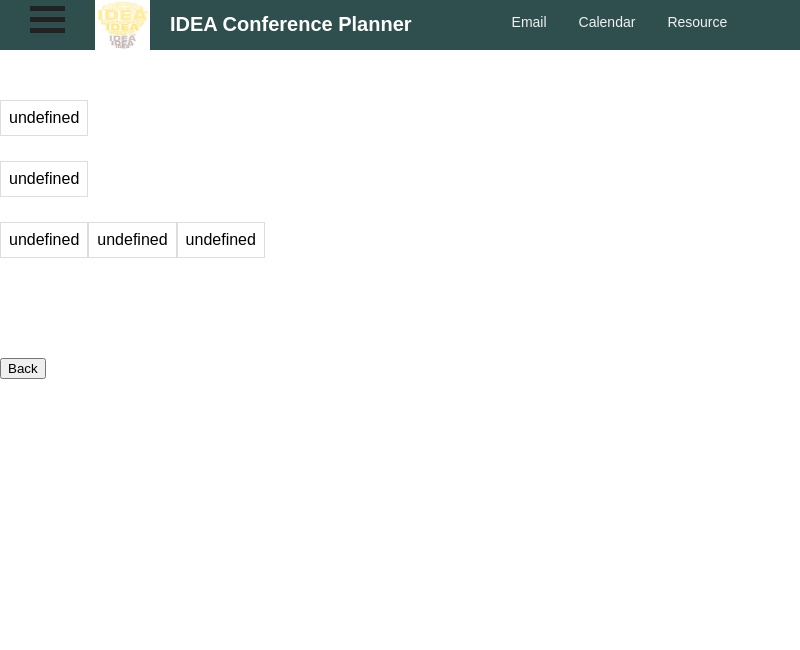
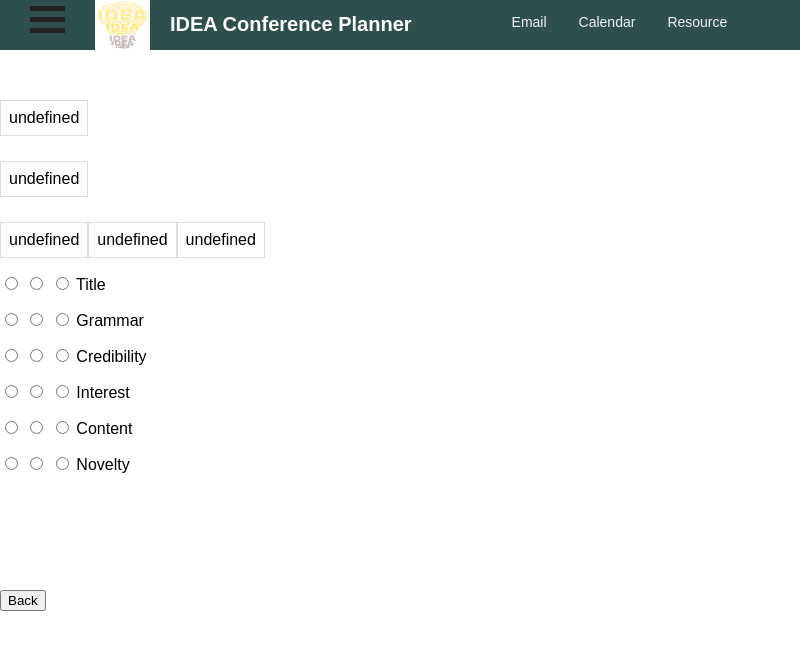
Before and after one commit to kraemerk/IDEAS-Conference-Planner, an Electron app: page ideas-conference-planner/index-rating.html in a window 800 px wide. Drawn offline with Linux system fonts and the light colour scheme.

Commit message:
radio buttons added for catagories

```diff
--- a/ideas-conference-planner/index-rating.html
+++ b/ideas-conference-planner/index-rating.html
@@ -35,6 +35,44 @@
     <div id="titleDiv" style="margin-top: 100px"></div>
     <div id="descDiv" style="margin-top: 25px"></div>
     <div id="objDiv" style="margin-top: 25px"></div>
+
+    <p>
+      <input class="with-gap" name="group1" type="radio" id="test1" />
+      <input class="with-gap" name="group1" type="radio" id="test1" />
+      <input class="with-gap" name="group1" type="radio" id="test1" />
+      <label for="test1">Title</label>
+    </p>
+    <p>
+      <input class="with-gap" name="group2" type="radio" id="test2" />
+      <input class="with-gap" name="group2" type="radio" id="test2" />
+      <input class="with-gap" name="group2" type="radio" id="test2" />
+      <label for="test2">Grammar</label>
+    </p>
+    <p>
+      <input class="with-gap" name="group3" type="radio" id="test3" />
+      <input class="with-gap" name="group3" type="radio" id="test3" />
+      <input class="with-gap" name="group3" type="radio" id="test3" />
+      <label for="test3">Credibility</label>
+    </p>
+    <p>
+      <input class="with-gap" name="group4" type="radio" id="test4" />
+      <input class="with-gap" name="group4" type="radio" id="test4" />
+      <input class="with-gap" name="group4" type="radio" id="test4" />
+      <label for="test4">Interest</label>
+    </p>
+    <p>
+      <input class="with-gap" name="group5" type="radio" id="test5" />
+      <input class="with-gap" name="group5" type="radio" id="test5" />
+      <input class="with-gap" name="group5" type="radio" id="test5" />
+      <label for="test5">Content</label>
+    </p>
+    <p>
+      <input class="with-gap" name="group6" type="radio" id="test6" />
+      <input class="with-gap" name="group6" type="radio" id="test6" />
+      <input class="with-gap" name="group6" type="radio" id="test6" />
+      <label for="test6">Novelty</label>
+    </p>
+
     <button onclick="history.back()" style="margin-top:100px">Back</button>
 
     <!-- End of navigation bar at top -->
```
